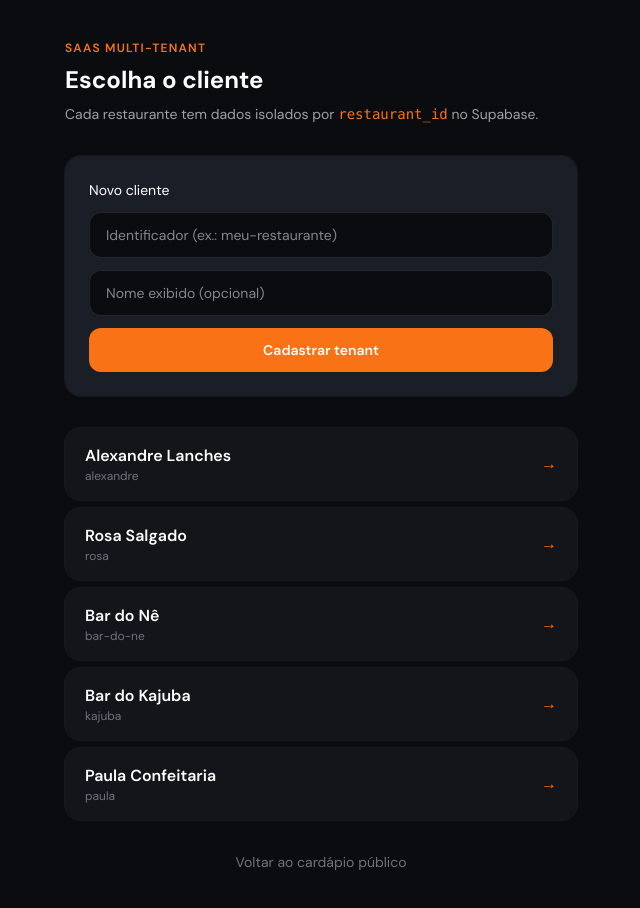
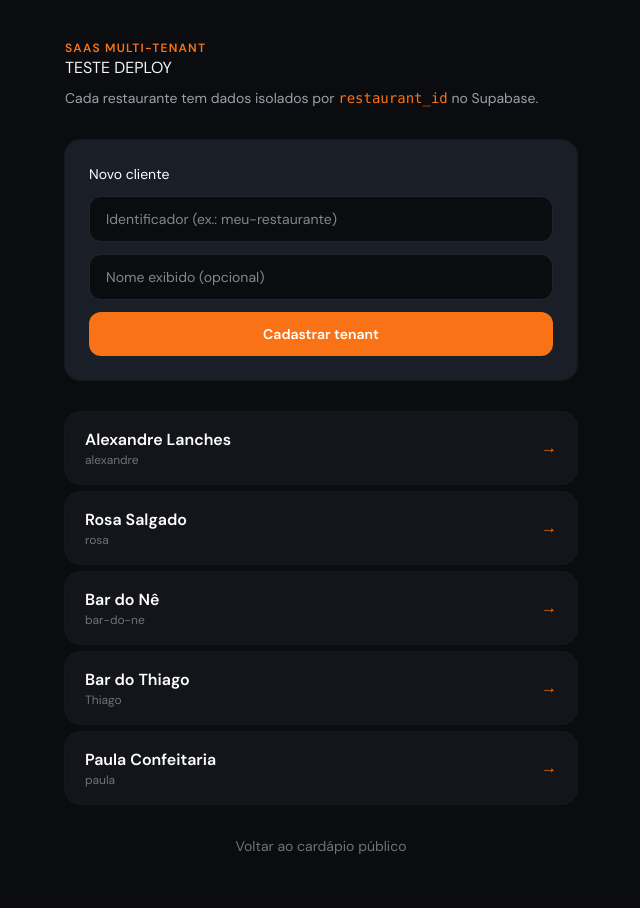
Before and after one commit to clubedos1500livros-hash/piratrafegoia, a React (Vite) app: page /admin in a window 1280 px wide. Shown: the top 908 px of the page, without its empty margins (319-959 px from the left). Built offline with nearby package versions, Linux system fonts and the light colour scheme; no server answers.

Commit message:
teste deploy real

```diff
--- a/src/admin/pages/TenantPortalPage.tsx
+++ b/src/admin/pages/TenantPortalPage.tsx
@@ -10,7 +10,7 @@ export function TenantPortalPage() {
   { id: 'alexandre', name: 'Alexandre Lanches', created_at: new Date().toISOString() },
   { id: 'rosa', name: 'Rosa Salgado', created_at: new Date().toISOString() },
   { id: 'bar-do-ne', name: 'Bar do Nê', created_at: new Date().toISOString() },
-  { id: 'kajuba', name: 'Bar do Kajuba', created_at: new Date().toISOString() },
+  { id: 'Thiago', name: 'Bar do Thiago', created_at: new Date().toISOString() },
   { id: 'paula', name: 'Paula Confeitaria', created_at: new Date().toISOString() },
 ]);
 
@@ -41,7 +41,7 @@ export function TenantPortalPage() {
       <div className="mx-auto max-w-lg space-y-8">
         <div>
           <p className="text-xs font-semibold uppercase tracking-widest text-accent">SaaS multi-tenant</p>
-          <h1 className="mt-2 text-2xl font-bold text-white">Escolha o cliente</h1>
+          <h1 className="...">TESTE DEPLOY</h1>
           <p className="mt-2 text-sm text-zinc-400">
             Cada restaurante tem dados isolados por{' '}
             <code className="text-accent">restaurant_id</code>
```
